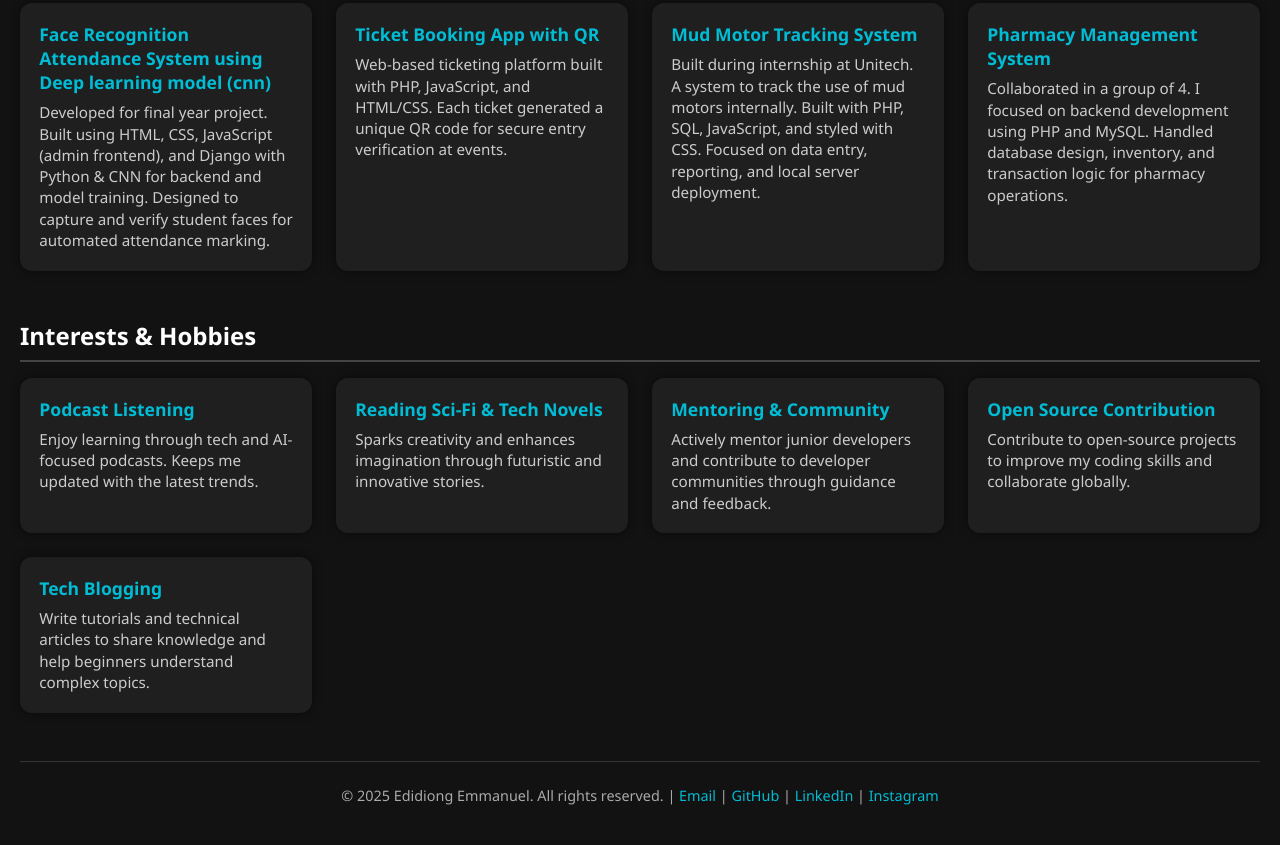
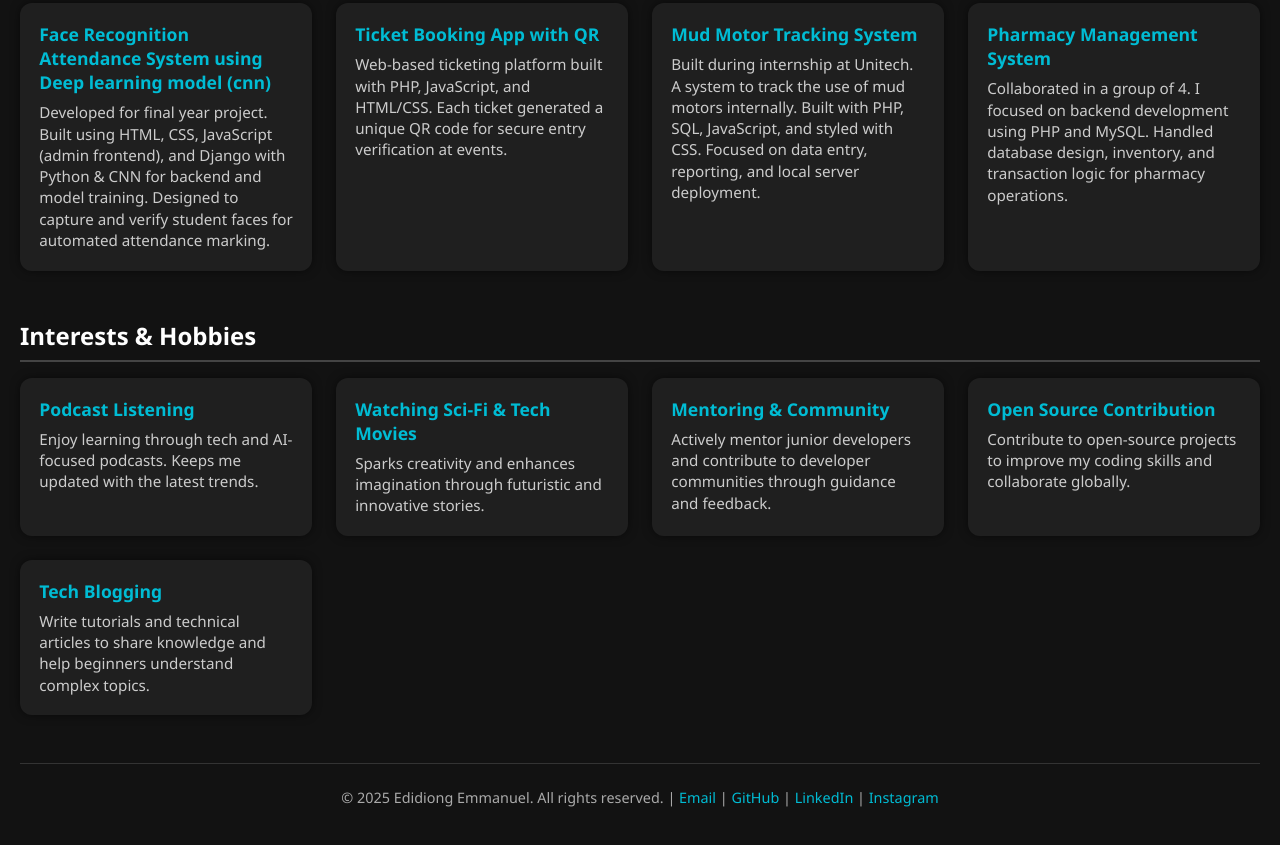
Before and after one commit to sylvesterofficail/portfolio, a plain HTML site: page index.html in a window 1280 px wide. Shown: the part 929-1774 px from the top of the page. Drawn offline with Linux system fonts and the light colour scheme.

Commit message:
Update index.html

```diff
--- a/index.html
+++ b/index.html
@@ -218,7 +218,7 @@
         <p>Enjoy learning through tech and AI-focused podcasts. Keeps me updated with the latest trends.</p>
       </div>
       <div class="card">
-        <h3>Reading Sci-Fi & Tech Novels</h3>
+        <h3>Watching Sci-Fi & Tech Movies </h3>
         <p>Sparks creativity and enhances imagination through futuristic and innovative stories.</p>
       </div>
       <div class="card">
```
